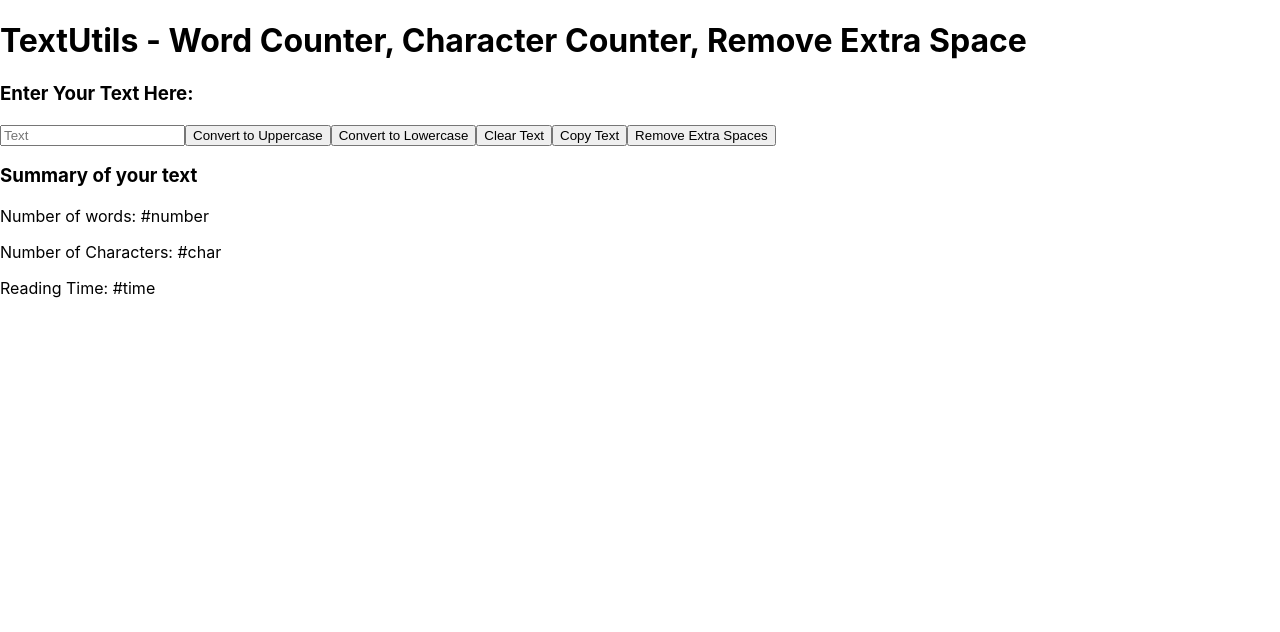
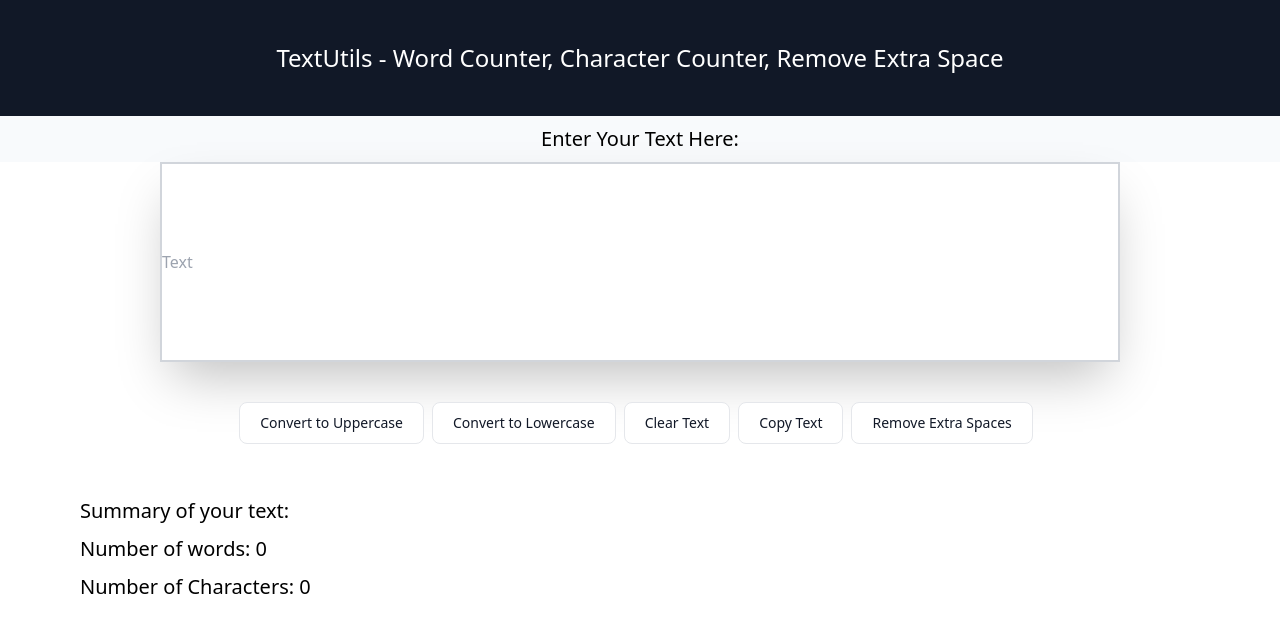
Before and after one commit to Ayush-Dabas/react-text-utils, a React (Create React App) app: page / in a window 1280 px wide. Shown: the top 632 px of the page. Built offline with nearby package versions, Linux system fonts and the light colour scheme.

Commit message:
added tailwind css

```diff
--- a/package.json
+++ b/package.json
@@ -34,5 +34,8 @@
       "last 1 firefox version",
       "last 1 safari version"
     ]
+  },
+  "devDependencies": {
+    "tailwindcss": "^3.3.3"
   }
 }
--- a/src/App.js
+++ b/src/App.js
@@ -31,60 +31,75 @@ function App() {
     setInputText(text);
   }
 
+  const wordCount = () => {
+    const words = inputText.trim().split(/\s+/).filter(Boolean);
+    return words.length;
+  };
+
   return (
     <div className="App">
-      <h1 className="text-green bg-gray-900 shadow">
+      <h1 className="text-white bg-gray-900 shadow py-10 px-10 text-[24px] text-center">
         TextUtils - Word Counter, Character Counter, Remove Extra Space
       </h1>
-      <main className="border inputArea">
-        <h3>Enter Your Text Here: </h3>
+      <main className="relative flex flex-col">
+        <h3 className="text-center bg-slate-50 py-2 text-[20px]">
+          Enter Your Text Here:{" "}
+        </h3>
         <input
           type="text"
           onChange={handleInput}
           placeholder="Text"
           value={inputText}
+          className="min-w-75 min-h-25 border-gray-300 border-2 shadow-2xl mx-auto justify-center outline-none"
         />
+        <section className="flex flex-wrap justify-center py-10">
           <button
-          className="functionalBtns"
+            className="py-2.5 px-5 mr-2 mb-2 text-sm font-medium text-gray-900 focus:outline-none bg-white rounded-lg border border-gray-200 hover:bg-gray-100 hover:text-blue-700 focus:z-10 focus:ring-4 focus:ring-gray-200 dark:focus:ring-gray-700 dark:bg-gray-800 dark:text-gray-400 dark:border-gray-600 dark:hover:text-white dark:hover:bg-gray-700"
             onClick={() => toUppercase({ inputText })}
           >
             Convert to Uppercase
           </button>
           <button
-          className="functionalBtns"
+            className="py-2.5 px-5 mr-2 mb-2 text-sm font-medium text-gray-900 focus:outline-none bg-white rounded-lg border border-gray-200 hover:bg-gray-100 hover:text-blue-700 focus:z-10 focus:ring-4 focus:ring-gray-200 dark:focus:ring-gray-700 dark:bg-gray-800 dark:text-gray-400 dark:border-gray-600 dark:hover:text-white dark:hover:bg-gray-700 "
             onClick={() => lowerCase({ inputText })}
           >
             Convert to Lowercase
           </button>
-        <button className="functionalBtns" onClick={() => clearText()}>
+          <button
+            className=" py-2.5 px-5 mr-2 mb-2 text-sm font-medium text-gray-900 focus:outline-none bg-white rounded-lg border border-gray-200 hover:bg-gray-100 hover:text-blue-700 focus:z-10 focus:ring-4 focus:ring-gray-200 dark:focus:ring-gray-700 dark:bg-gray-800 dark:text-gray-400 dark:border-gray-600 dark:hover:text-white dark:hover:bg-gray-700"
+            onClick={() => clearText()}
+          >
             Clear Text
           </button>
           <button
-          className="functionalBtns"
+            className=" py-2.5 px-5 mr-2 mb-2 text-sm font-medium text-gray-900 focus:outline-none bg-white rounded-lg border border-gray-200 hover:bg-gray-100 hover:text-blue-700 focus:z-10 focus:ring-4 focus:ring-gray-200 dark:focus:ring-gray-700 dark:bg-gray-800 dark:text-gray-400 dark:border-gray-600 dark:hover:text-white dark:hover:bg-gray-700"
             onClick={() => copyText({ inputText })}
           >
             Copy Text
           </button>
           <button
-          className="functionalBtns"
+            className=" py-2.5 px-5 mr-2 mb-2 text-sm font-medium text-gray-900 focus:outline-none bg-white rounded-lg border border-gray-200 hover:bg-gray-100 hover:text-blue-700 focus:z-10 focus:ring-4 focus:ring-gray-200 dark:focus:ring-gray-700 dark:bg-gray-800 dark:text-gray-400 dark:border-gray-600 dark:hover:text-white dark:hover:bg-gray-700"
             onClick={() => removeSpace({ inputText })}
           >
             Remove Extra Spaces
           </button>
+        </section>
       </main>
-      <section className="summary">
-        <h3>Summary of your text</h3>
-        <p className="sumP" id="numWord">
-          Number of words: #number
+      <section className="">
+        <h3 className="px-20 py-1 text-[20px] ">Summary of your text: </h3>
+        <p className="px-20 py-1 text-[20px] ">
+          Number of words: {wordCount()}
         </p>
-        <p className="sumP" id="numChar">
-          Number of Characters: #char
+        <p className="px-20 py-1 text-[20px] ">
+          Number of Characters: {inputText.length}
         </p>
-        <p className="sumP" id="readTime">
+        {/* <p className="sumP" id="readTime">
           Reading Time: #time
-        </p>
+        </p> */}
       </section>
-      <section className="display">{inputText}</section>
+      <section className="px-20 py-1 text-[20px] shadow-2xl">
+        {inputText}
+      </section>
     </div>
   );
 }
--- a/src/index.css
+++ b/src/index.css
@@ -1,13 +1,3 @@
-body {
-  margin: 0;
-  font-family: -apple-system, BlinkMacSystemFont, 'Segoe UI', 'Roboto', 'Oxygen',
-    'Ubuntu', 'Cantarell', 'Fira Sans', 'Droid Sans', 'Helvetica Neue',
-    sans-serif;
-  -webkit-font-smoothing: antialiased;
-  -moz-osx-font-smoothing: grayscale;
-}
-
-code {
-  font-family: source-code-pro, Menlo, Monaco, Consolas, 'Courier New',
-    monospace;
-}
+@tailwind base;
+@tailwind components;
+@tailwind utilities;
--- /dev/null
+++ b/tailwind.config.js
@@ -0,0 +1,14 @@
+/** @type {import('tailwindcss').Config} */
+module.exports = {
+  content: ["./src/**/*.{js,jsx,ts,tsx}"],
+  theme: {
+    minWidth: {
+      75: "75vw",
+    },
+    minHeight: {
+      25: "25vh",
+    },
+    extend: {},
+  },
+  plugins: [],
+};
```
Also changed, not shown: 1 other file (tests, documents, lock files or other folders). Lines whose indentation alone changed are shown as unchanged.
